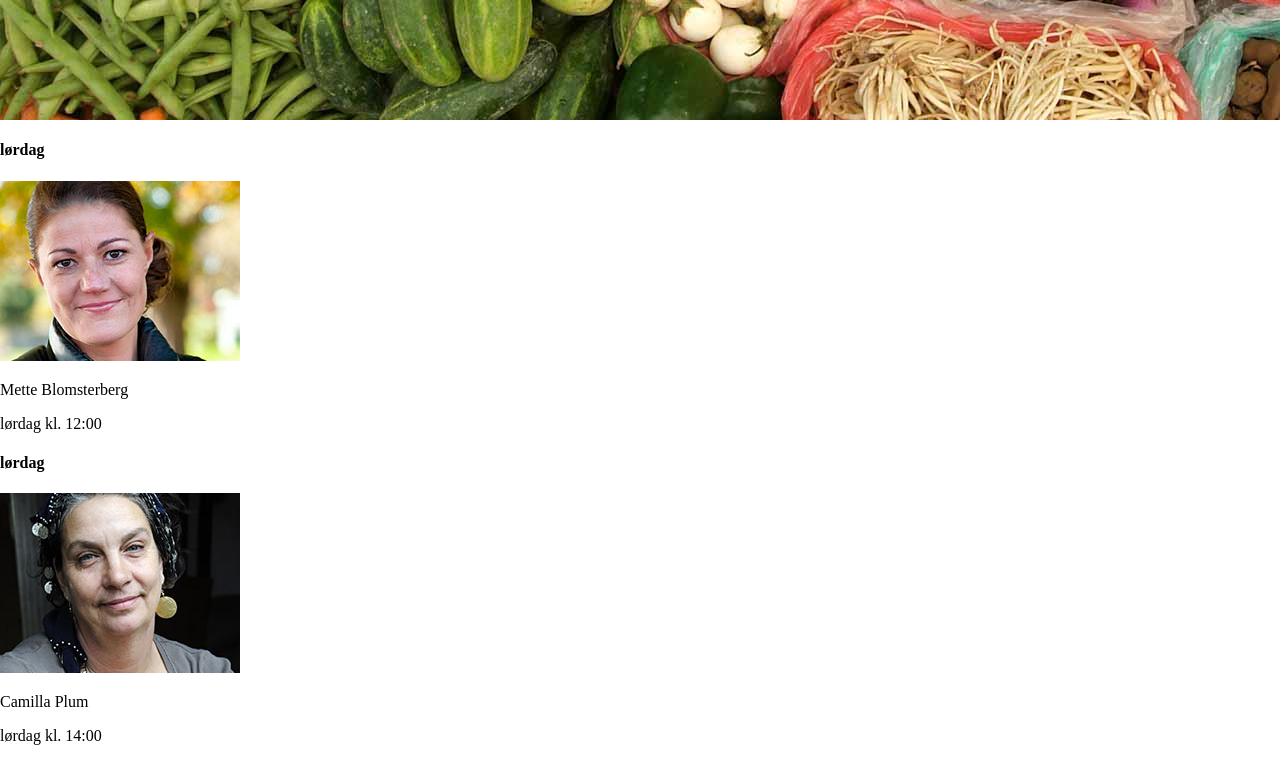
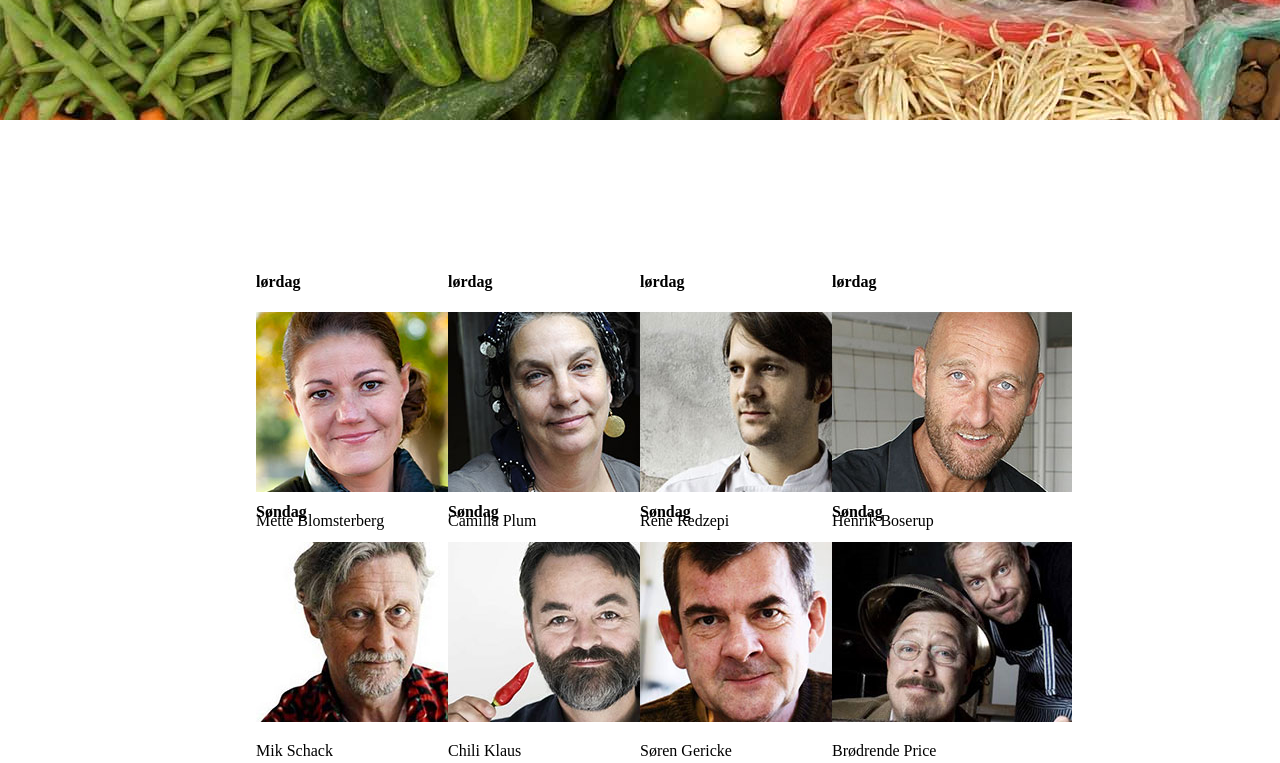
Before and after one commit to Jimmy-B-Poulsen/Food-Festival, a plain HTML site: page index.html in a window 1280 px wide. Shown: the part 680-1443 px from the top of the page. Drawn offline with Linux system fonts and the light colour scheme.

Commit message:
added a lot of grid.

```diff
--- a/index.html
+++ b/index.html
@@ -20,49 +20,49 @@
         <p>20-21. august 2016</p>
     </header>
     <section>
-        <article>
+        <article id="MB">
             <h4>lørdag</h4>
             <img data-src="/Food-Festival/food-festival-materialer/guest-mette-blomsterberg.jpg" alt="Mette Blomsterberg" loading="lazy" width="240" height="180" class="lazyload">
             <p>Mette Blomsterberg</p>
             <p>lørdag kl. 12:00</p>
         </article>
-        <article>
+        <article id="CP">
             <h4>lørdag</h4>
             <img data-src="/Food-Festival/food-festival-materialer/guest-camilla-plum.jpg" alt="Camilla Plum" loading="lazy" width="240" height="180" class="lazyload">
             <p>Camilla Plum</p>
             <p>lørdag kl. 14:00</p>
         </article>
-        <article>
+        <article id="RR">
             <h4>lørdag</h4>
             <img data-src="/Food-Festival/food-festival-materialer/guest-rene-redzepi.jpg" alt="Rene Redzepi" loading="lazy" width="240" height="180" class="lazyload">
             <p>Rene Redzepi</p>
             <p>lørdag kl. 16:00</p>
         </article>
-        <article>
+        <article id="HB">
             <h4>lørdag</h4>
             <img data-src="/Food-Festival/food-festival-materialer/guest-henrik-boserup.jpg" alt="Henrik Boserup" loading="lazy" width="240" height="180" class="lazyload">
             <p>Henrik Boserup</p>
             <p>lørdag kl. 18:00</p>
         </article>
-        <article>
+        <article id="MS">
             <h4>Søndag</h4>
             <img data-src="/Food-Festival/food-festival-materialer/guest-mik-schack.jpg" alt="Mik Schack" loading="lazy" width="240" height="180" class="lazyload">
             <p>Mik Schack</p>
             <p>søndag kl. 12:00</p>
         </article>
-        <article>
+        <article id="CK">
             <h4>Søndag</h4>
             <img data-src="/Food-Festival/food-festival-materialer/guest-chili-klaus.jpg" alt="Chili Klaus" loading="lazy" width="240" height="180" class="lazyload">
             <p>Chili Klaus</p>
             <p>søndag kl. 14:00</p>
         </article>
-        <article>
+        <article id="SG">
             <h4>Søndag</h4>
             <img data-src="/Food-Festival/food-festival-materialer/guest-soren-gericke.jpg" alt="Søren Gericke" loading="lazy" width="240" height="180" class="lazyload">
             <p>Søren Gericke</p>
             <p>søndag kl. 16:00</p>
         </article>
-        <article>
+        <article id="BP">
             <h4>Søndag</h4>
             <img data-src="/Food-Festival/food-festival-materialer/guest-price.jpg" alt="Brødrende Price" loading="lazy" width="240" height="180" class="lazyload">
             <p>Brødrende Price</p>
--- a/style.css
+++ b/style.css
@@ -90,3 +90,55 @@ header p{
     color: white;
     margin: 0;
 }
+
+section{
+    display: grid;
+    grid-template-columns: auto repeat(4, 15%) auto;
+    grid-template-rows: 20% 35% 35% 10%;
+}
+
+section article{
+    grid-template-columns: 100%;
+    grid-template-rows: 15% 50% 20% 15%;
+    grid-gap: 1rem;
+}
+
+#MB{
+    grid-column: 2/3;
+    grid-row: 2/3;
+}
+
+#CP{
+    grid-column: 3/4;
+    grid-row: 2/3;
+}
+
+#RR{
+    grid-column: 4/5;
+    grid-row: 2/3;
+}
+
+#HB{
+    grid-column: 5/6;
+    grid-row: 2/3;
+}
+
+#MS{
+    grid-column: 2/3;
+    grid-row: 3/4;
+}
+
+#CK{
+    grid-column: 3/4;
+    grid-row: 3/4;
+}
+
+#SG{
+    grid-column: 4/5;
+    grid-row: 3/4;
+}
+
+#BP{
+    grid-column: 5/6;
+    grid-row: 3/4;
+}
```
